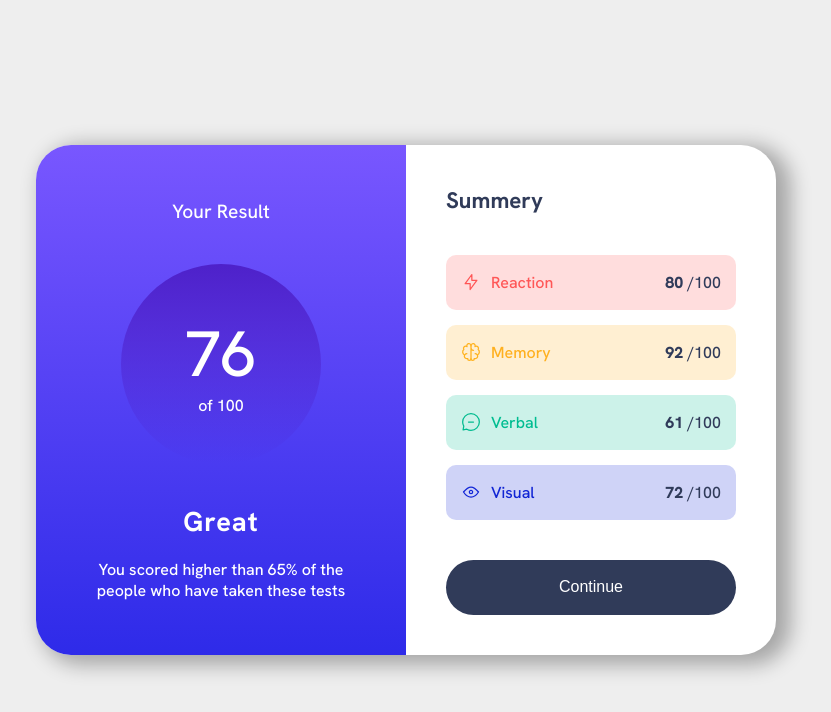
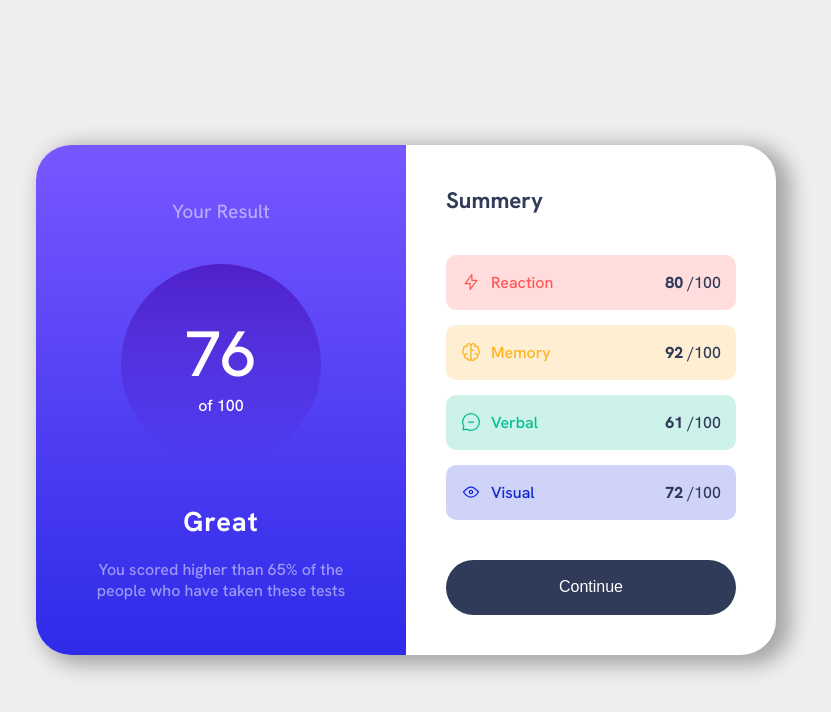
Before and after one commit to lepfeiffenberger/results-summary-compnent, a plain HTML site: page index.html in a window 1280 px wide. Shown: the whole page, without its empty margins (234-1065 px from the left). Drawn offline with Linux system fonts and the light colour scheme.

Commit message:
Update style.css

```diff
--- a/style.css
+++ b/style.css
@@ -169,6 +169,11 @@ body {
   background-color: hsla(var(--blue), 0.2);
 }
 
+.result,
+.text {
+  color: hsl(0, 100%, 100%, 0.5);
+}
+
 @media only screen and (max-width: 992px) {
   .card {
     flex-direction: column;
```
